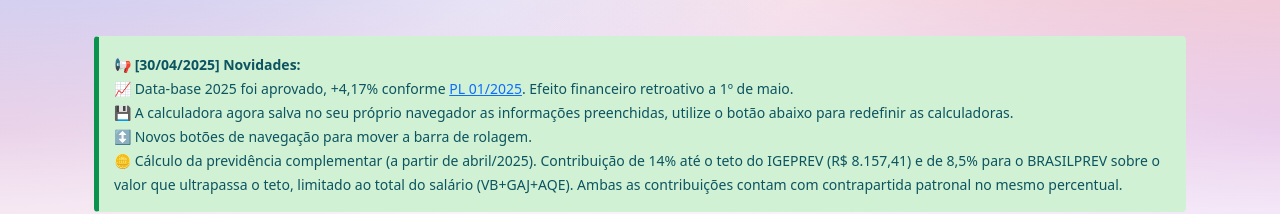
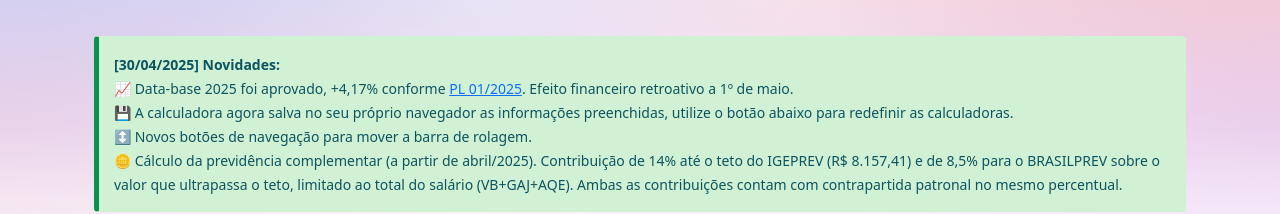
Before and after one commit to guilhermeoq/carreira-tjto, a Vue app: page / in a window 1280 px wide. Shown: the part 270-484 px from the top of the page. Built offline with nearby package versions, Linux system fonts and the light colour scheme.

Commit message:
update news text

```diff
--- a/src/components/Calculadora.vue
+++ b/src/components/Calculadora.vue
@@ -51,7 +51,7 @@
     </div>
 
       <div class="callout callout-info">
-        <small><strong>📢 [30/04/2025] Novidades:</strong><br>
+        <small><strong>[30/04/2025] Novidades:</strong><br>
           📈 Data-base 2025 foi aprovado, +4,17% conforme <a href="https://sapl.al.to.leg.br/materia/11972/documentoacessorio"
             target="_blank">PL 01/2025</a>. Efeito financeiro retroativo a 1º de maio.<br>
           💾 A calculadora agora salva no seu próprio navegador as informações preenchidas, utilize o botão abaixo para redefinir as calculadoras.<br>
```
